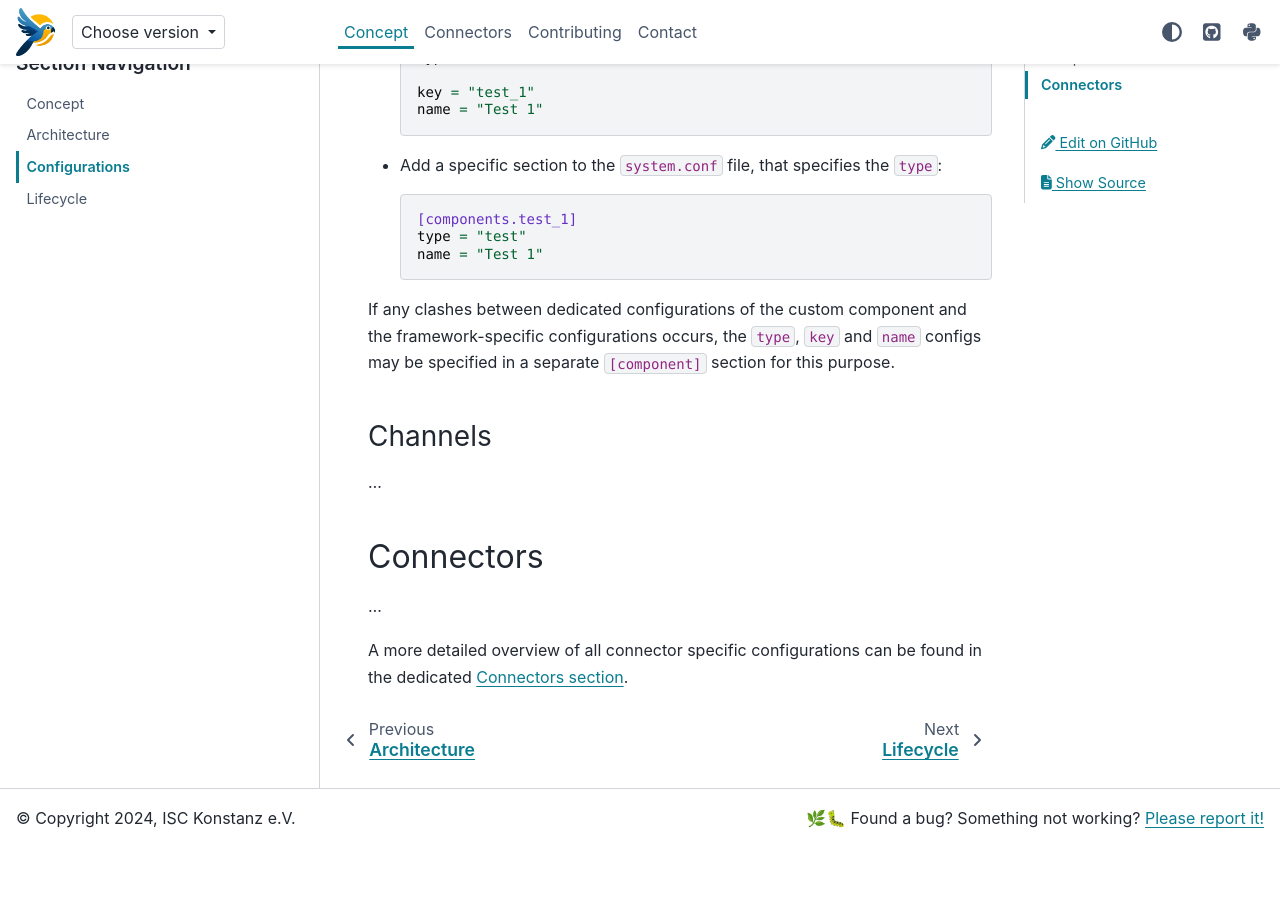
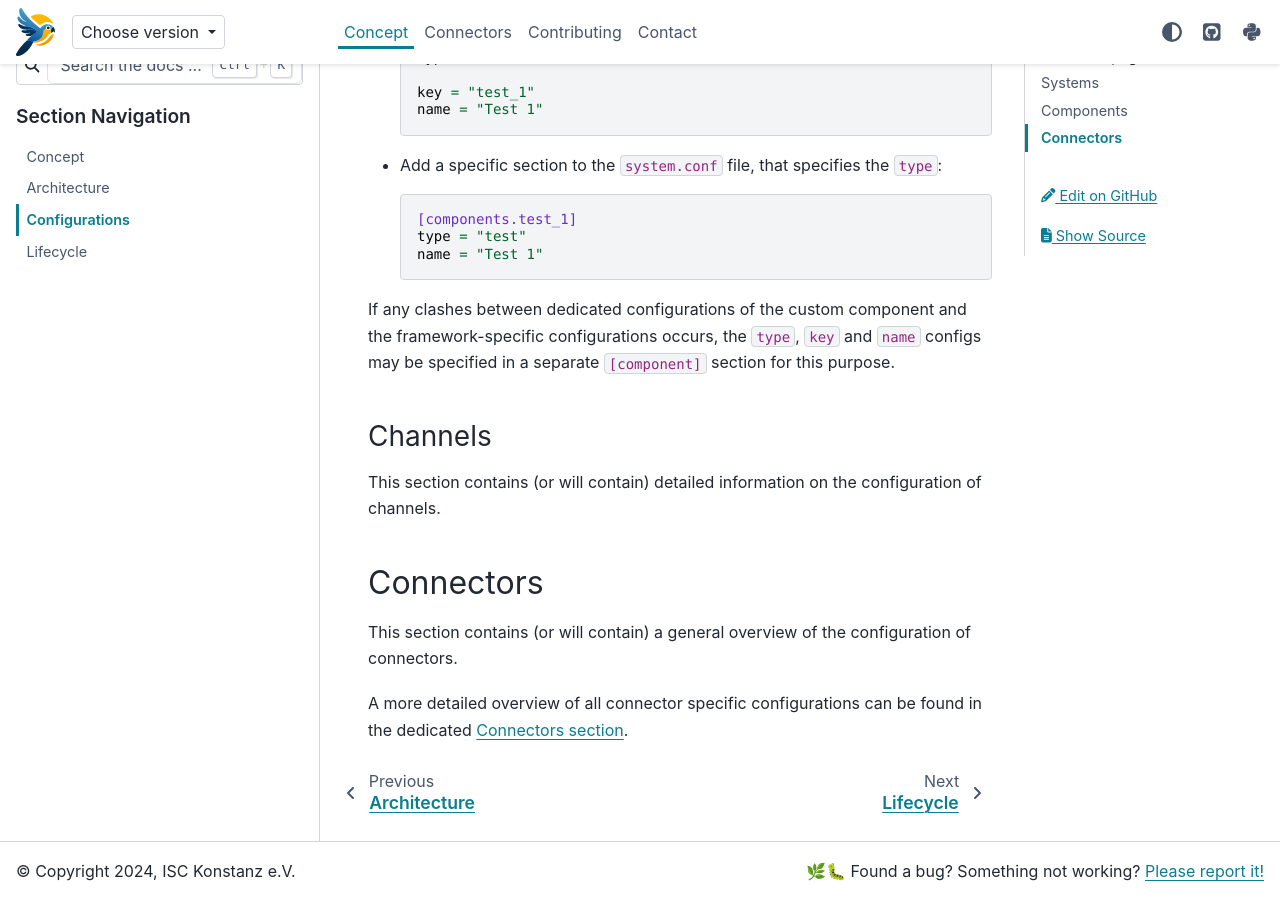
Before and after one commit to isc-konstanz/lories, a Sphinx documentation site: the page built from doc/concept/configurations.md, in a window 1280 px wide and 900 px high, scrolled down 3998 px. Built offline with Sphinx 7.4.7 and the PyData theme 0.15.4, drawn with Linux system fonts in a browser that asks for light colours; pages that are not in the unit, such as notebooks, are missing from menus; before the commit the page ends 4846 px from its top, so only the background shows below that; some of the changed text lies outside the part shown.

Commit message:
Use SVG images

```diff
--- a/doc/concept/configurations.md
+++ b/doc/concept/configurations.md
@@ -177,11 +177,12 @@ the `type`, `key` and `name` configs may be specified in a separate `[component]
 
 ### Channels
 
-...
+This section contains (or will contain) detailed information on the configuration of channels.
+
 
 ## Connectors
 
-...
+This section contains (or will contain) a general overview of the configuration of connectors.
 
 A more detailed overview of all connector specific configurations can be found in the
 dedicated [Connectors section](../connectors/index.md).
--- a/doc/conf.py
+++ b/doc/conf.py
@@ -141,7 +141,7 @@ html_context = {
 
 # The name of an image file (relative to this directory) to place at the top
 # of the sidebar.
-html_logo = "_images/lori-logo.png"
+html_logo = "_images/lori-logo.svg"
 
 # The name of an image file (within the static path) to use as favicon of the
 # docs.  This file should be a Windows icon file (.ico) being 16x16 or 32x32
```
Also changed, not shown: other parts of doc/concept/configurations.md (+3 -3 lines), README.md (+1 -1 lines), doc/index.md (+2 -2 lines).
